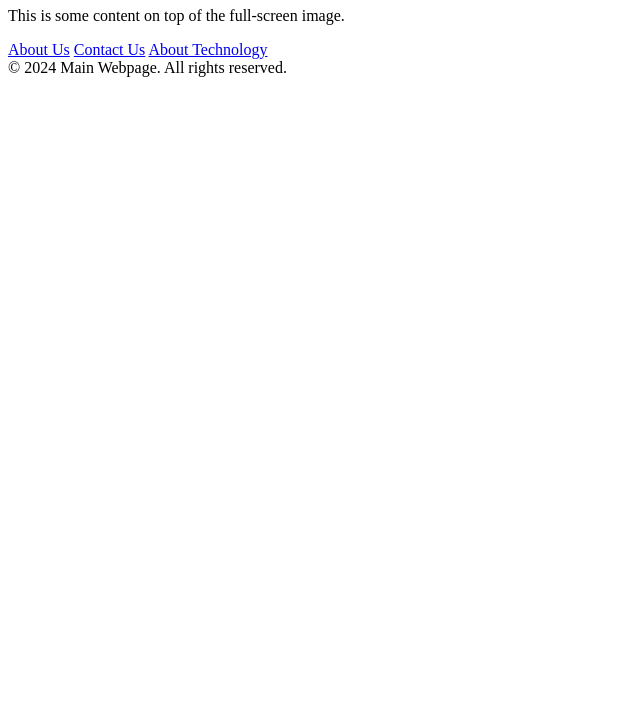
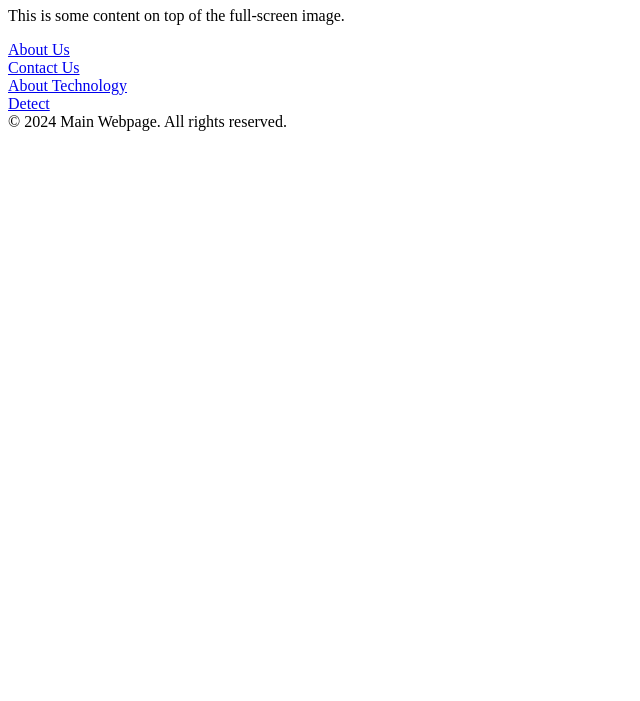
Before and after one commit to stavya1245/gunShotDetector, a plain HTML site: page Frontend/mainpage.html in a window 1280 px wide. Shown: the part 99-800 px from the top of the page, without its empty margins (0-640 px from the left). Drawn offline with Linux system fonts and the light colour scheme.

Commit message:
Update mainpage.html

```diff
--- a/Frontend/mainpage.html
+++ b/Frontend/mainpage.html
@@ -18,9 +18,10 @@
 
     <!-- Footer Navigation Buttons -->
     <div class="button-container">
-        <a href="#about" class="button">About Us</a>
-        <a href="#contact" class="button">Contact Us</a>
-        <a href="#about Technology" class="button">About Technology</a>
+        <a href="./aboutus.html" class="button">About Us</a><br>
+        <a href="./contactus.html" class="button">Contact Us</a><br>
+        <a href="#about Technology" class="button">About Technology</a><br>
+        <a href="./vansh.html">Detect</a>
     </div>
 
     <!-- Footer -->
```
